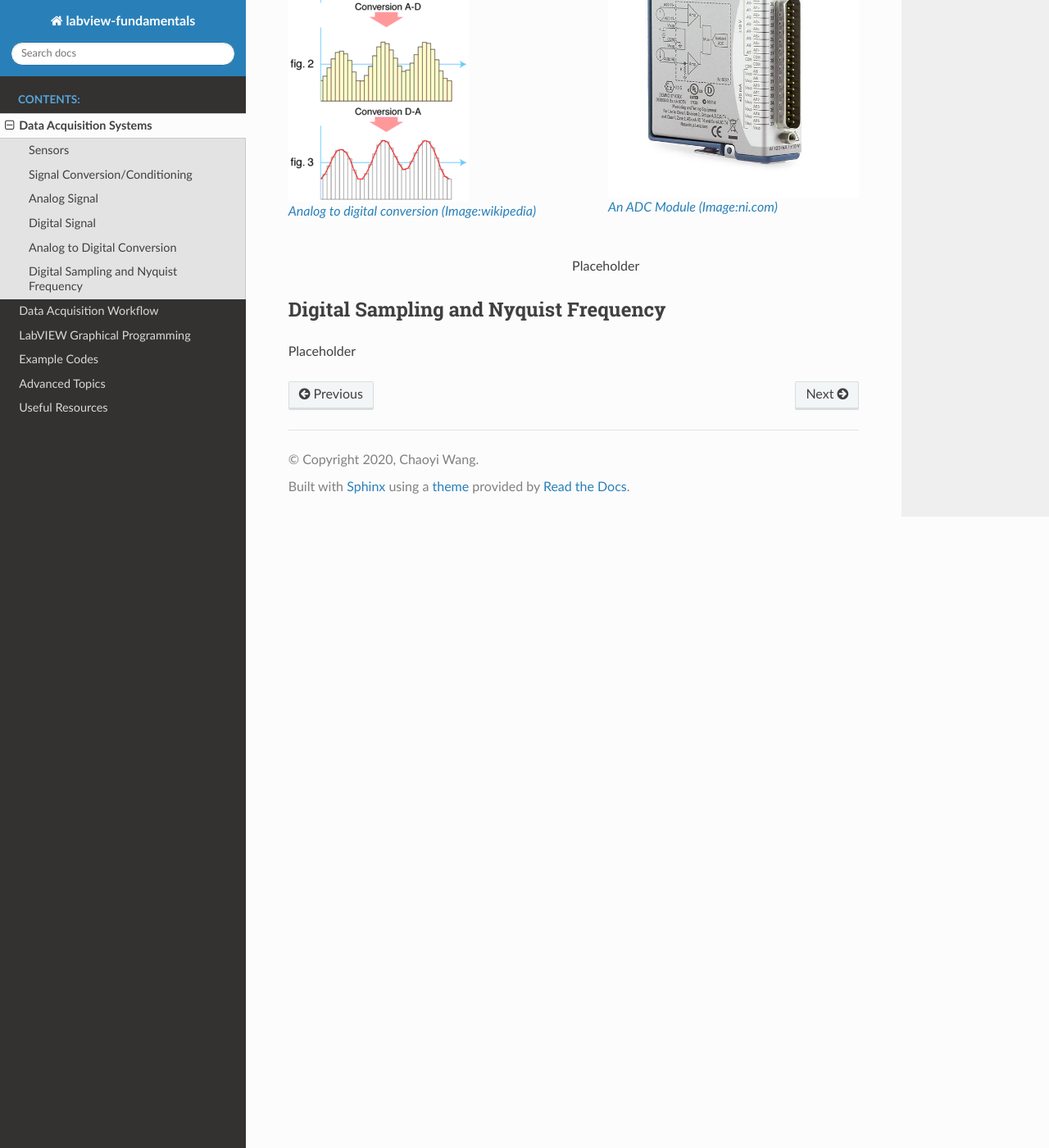
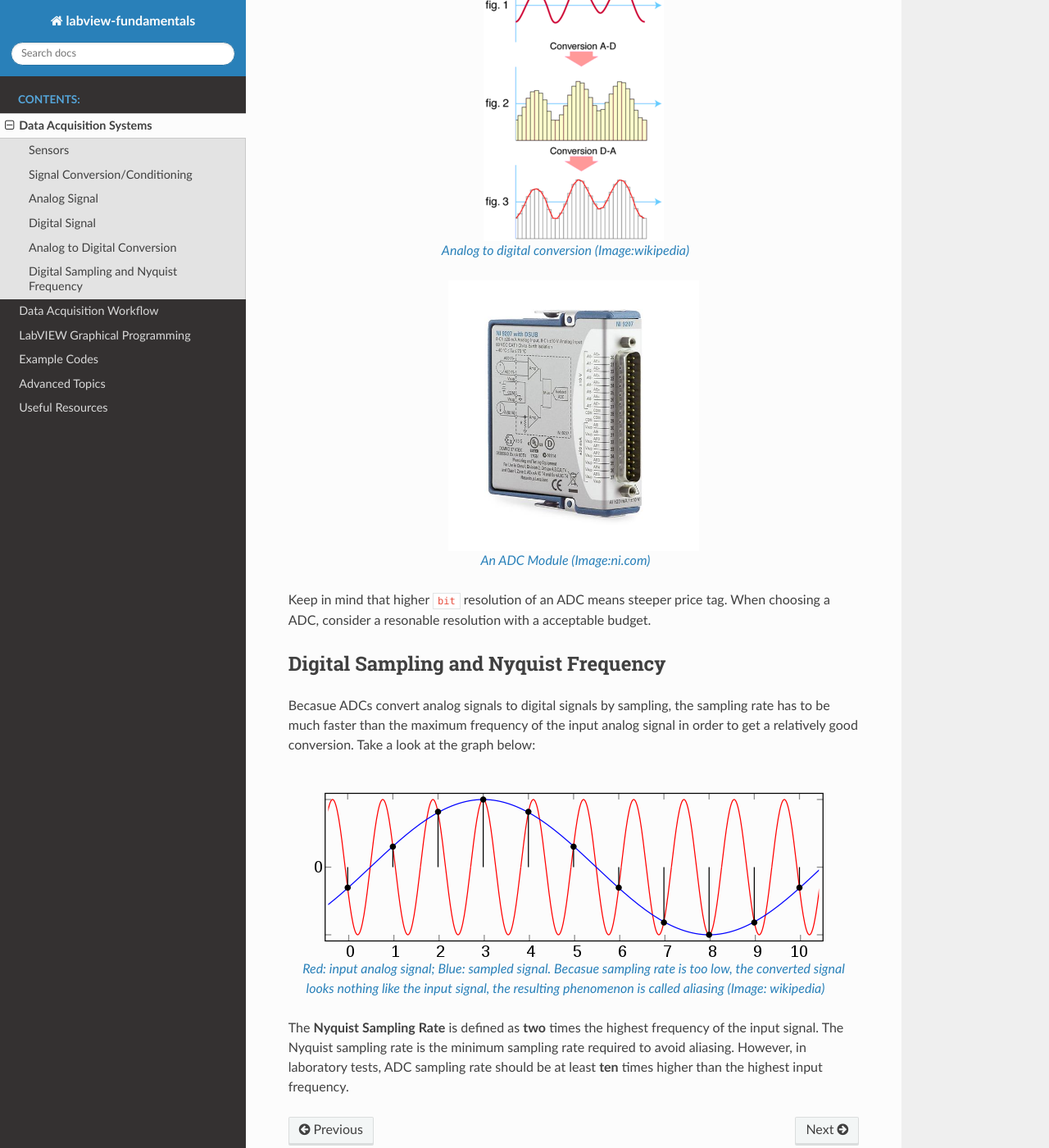
Before and after one commit to wcy41gtc/LabVIEW-Fundamentals, a Sphinx documentation site: the page built from source/docs/daqintro/index.rst, in a window 1280 px wide and 1400 px high, scrolled down 3098 px. Shown: the whole window at 82% size. Built offline with Sphinx 7.4.7 and the Read the Docs theme 2.0.0, drawn with Linux system fonts in a browser that asks for light colours; some of the changed text lies outside the part shown.

Commit message:
Add Nyquist sampling rate section to daqintro

```diff
--- a/source/docs/daqintro/index.rst
+++ b/source/docs/daqintro/index.rst
@@ -86,27 +86,37 @@ Digital signals are more resistant to noise, therefore they are widely used for
 Analog to Digital Conversion
 ^^^^^^^^^^^^^^^^^^^^^^^^^^^^
 
-The most common signal types we encounter in the laboraotry are analog. However, analog signals cannot be directly stored in computing devices without being converted in to digital signals. An **analog to digital converter (ADC)** does exactly that. A reverse process of converting digital signals to analog signals can be performed by a **digital to analog converter (DAC)**
+The most common signal types we encounter in the laboraotry are analog. However, analog signals cannot be directly stored in computing devices without being converted in to digital signals. An **analog to digital converter (ADC)** does exactly that. An analog to digital converter takes discrete samples from the continuous analog signal with a preset sampling rate (frequency). reverse process of converting digital signals to analog signals can be performed by a **digital to analog converter (DAC)**
 
 .. figure:: ./images/Conversion_AD_DA.png
-  :align: left
+  :align: center
   :scale: 100%
 
   `Analog to digital conversion (Image:wikipedia) <https://upload.wikimedia.org/wikipedia/commons/thumb/5/5a/Conversion_AD_DA.png/220px-Conversion_AD_DA.png>`_
 
 .. figure:: ./images/NI9207.jpg
-  :align: right
+  :align: center
   :scale: 55%
 
   `An ADC Module  (Image:ni.com) <https://m.artisantg.com/itemimages/National_Instruments_NI_9207_View1_2018719152210.jpg>`_
 
-Placeholder
+Keep in mind that higher ``bit`` resolution of an ADC means steeper price tag. When choosing a ADC, consider a resonable resolution with a acceptable budget.
 
 
 Digital Sampling and Nyquist Frequency
 ^^^^^^^^^^^^^^^^^^^^^^^^^^^^^^^^^^^^^^
 
-Placeholder
+Becasue ADCs convert analog signals to digital signals by sampling, the sampling rate has to be much faster than the maximum frequency of the input analog signal in order to get a relatively good conversion. Take a look at the graph below:
+
+.. figure:: ./images/nyquist.png
+  :align: center
+  :scale: 100%
+
+  `Red: input analog signal; Blue: sampled signal. Becasue sampling rate is too low, the converted signal looks nothing like the input signal, the resulting phenomenon is called aliasing (Image: wikipedia) <https://commons.wikimedia.org/wiki/File:AliasingSines.svg>`_
+
+The **Nyquist Sampling Rate** is defined as **two** times the highest frequency of the input signal. The Nyquist sampling rate is the minimum sampling rate required to avoid aliasing. However, in laboratory tests, ADC sampling rate should be at least **ten** times higher than the highest input frequency.
+
+
 
 .. toctree::
    :maxdepth: 1
```
Also changed, not shown: source/docs/daqintro/images/nyquist.png (added), 6 other files.
